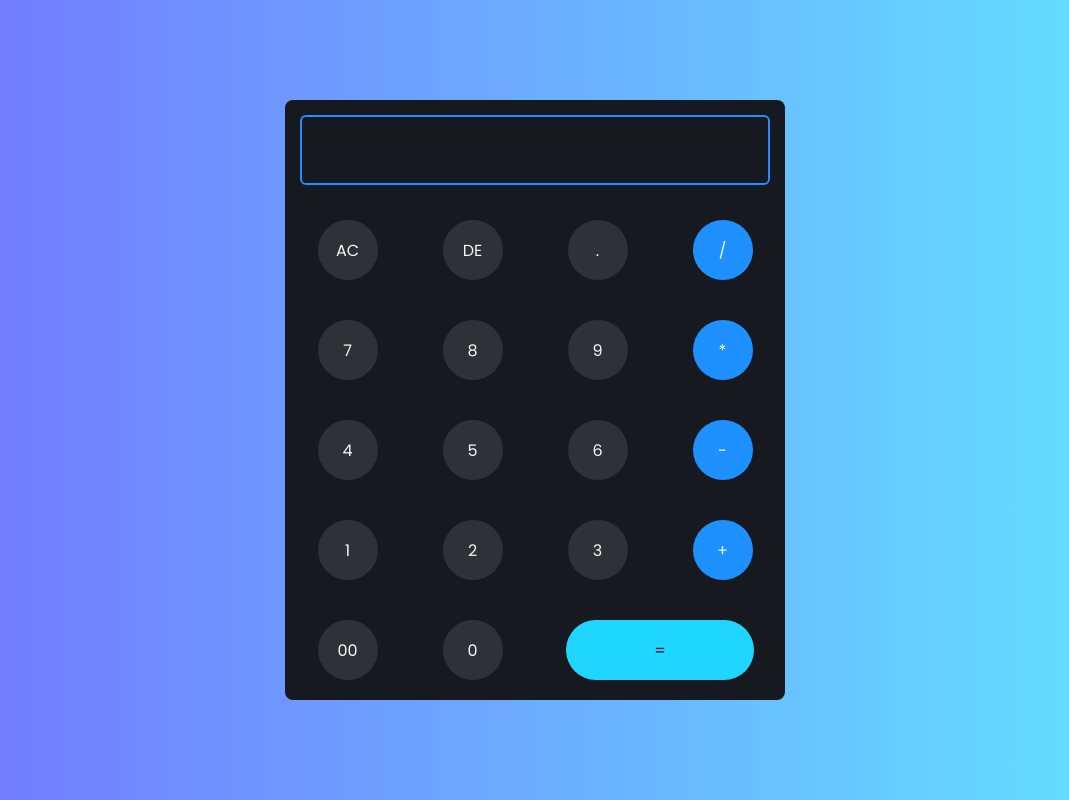
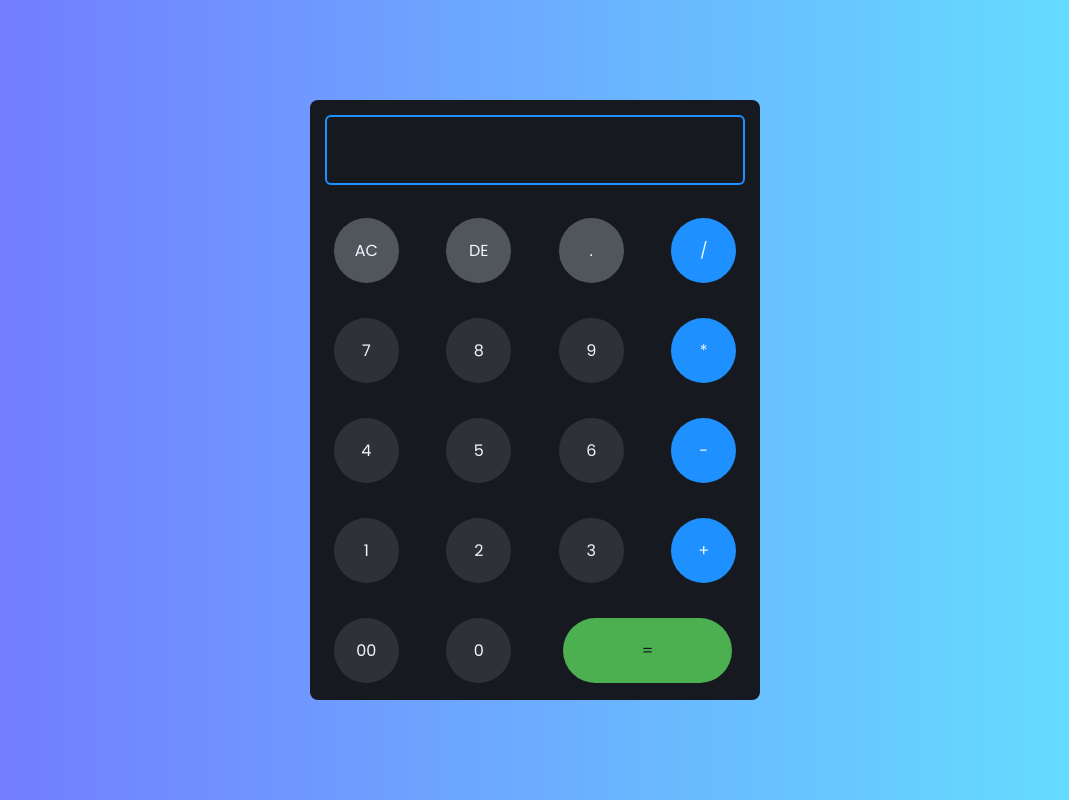
Before and after one commit to nasemul1/OIBSIP-leve-2-task-1, a plain HTML site: page index.html in a window 1280 px wide. Shown: the whole page, without its empty margins (105-1174 px from the left). Drawn offline with Linux system fonts and the light colour scheme.

Commit message:
modified files

```diff
--- a/index.html
+++ b/index.html
@@ -12,9 +12,9 @@
             <input id="monitor" type="text" name="display" class="display1" readonly>
         </div>
         <div class="button-container">
-            <div><button onclick="clearAll()">AC</button></div>
-            <div><button onclick="clearOne()">DE</button></div>
-            <div><button onclick="handleClick('.')">.</button></div>
+            <div><button id="fn" onclick="clearAll()">AC</button></div>
+            <div><button id="fn" onclick="clearOne()">DE</button></div>
+            <div><button id="fn" onclick="handleClick('.')">.</button></div>
             <div><button id="operator" onclick="handleClick('/')">/</button></div>
             <div><button onclick="handleClick('7')">7</button></div>
             <div><button onclick="handleClick('8')">8</button></div>
--- a/styles.css
+++ b/styles.css
@@ -18,7 +18,7 @@ html, body{
 }
 
 .container{
-    width: 500px;
+    width: 450px;
     height: 600px;
     background-color: #161A20;
     border: none;
@@ -61,8 +61,8 @@ html, body{
     align-items: center;
 }
 .button-container>div>button{
-    width: 60px;
-    height: 60px;
+    width: 65px;
+    height: 65px;
     border: none;
     border-radius: 50%;
     background-color: #303136;
@@ -79,19 +79,31 @@ html, body{
 #operator:hover{
     background-color: rgb(56, 156, 255);
 }
+
 #eq{
     width: 75%;
-    height: 60px;
+    height: 65px;
     border: none;
     border-radius: 90px;
-    background-color: #1FD6FF;
+    background-color: #4CAF50;
     color: #161A20;
 }
 #eq:hover{
-    background-color: #43dcff;
+    background-color: #72d876;
+}
+
+#fn{
+    background-color: #51555c;
+}
+#fn:hover{
+    background-color: #6d7074;
 }
 @media only screen and (max-width: 550px){
     .container{
         width: 90%;
     }
+    .button-container>div>button{
+        width: 60px;
+        height: 60px;
+    }
 }
```
